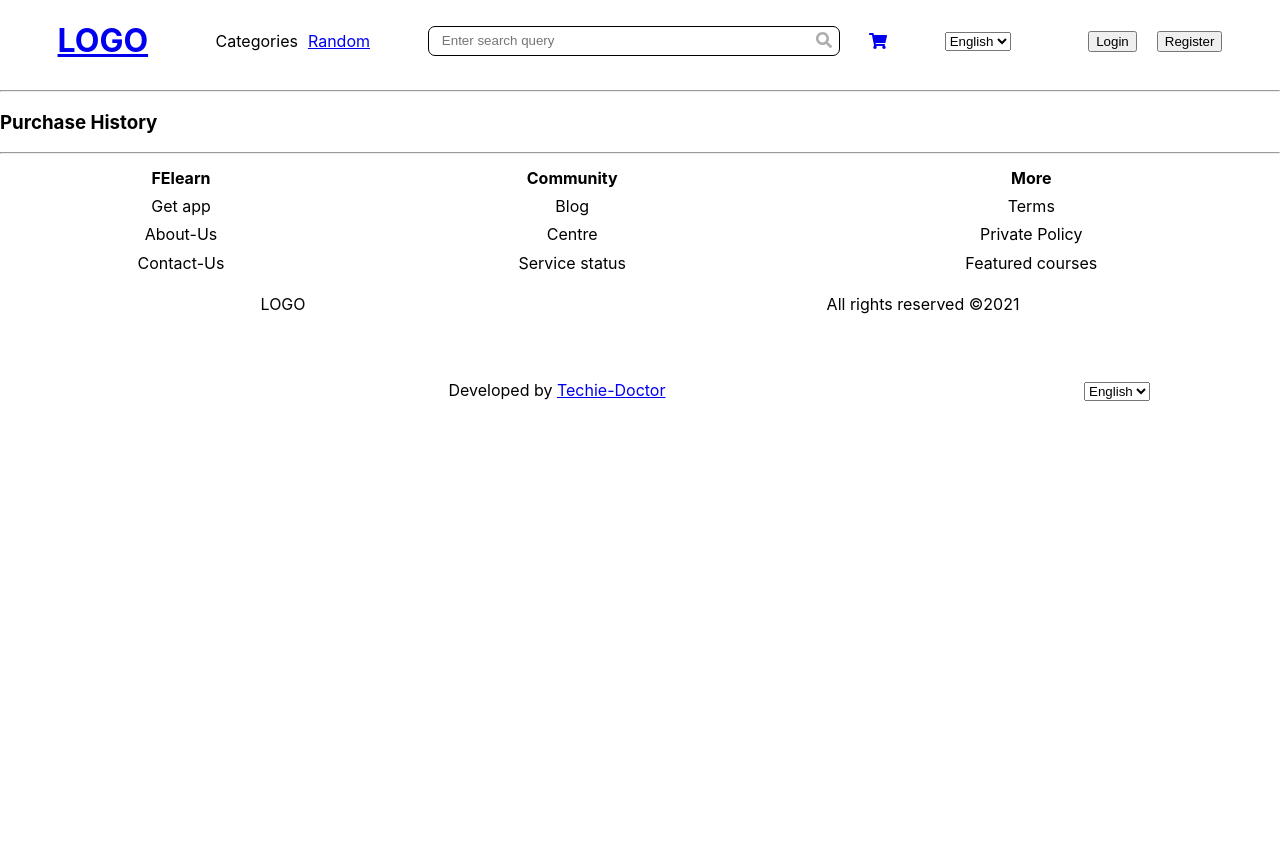
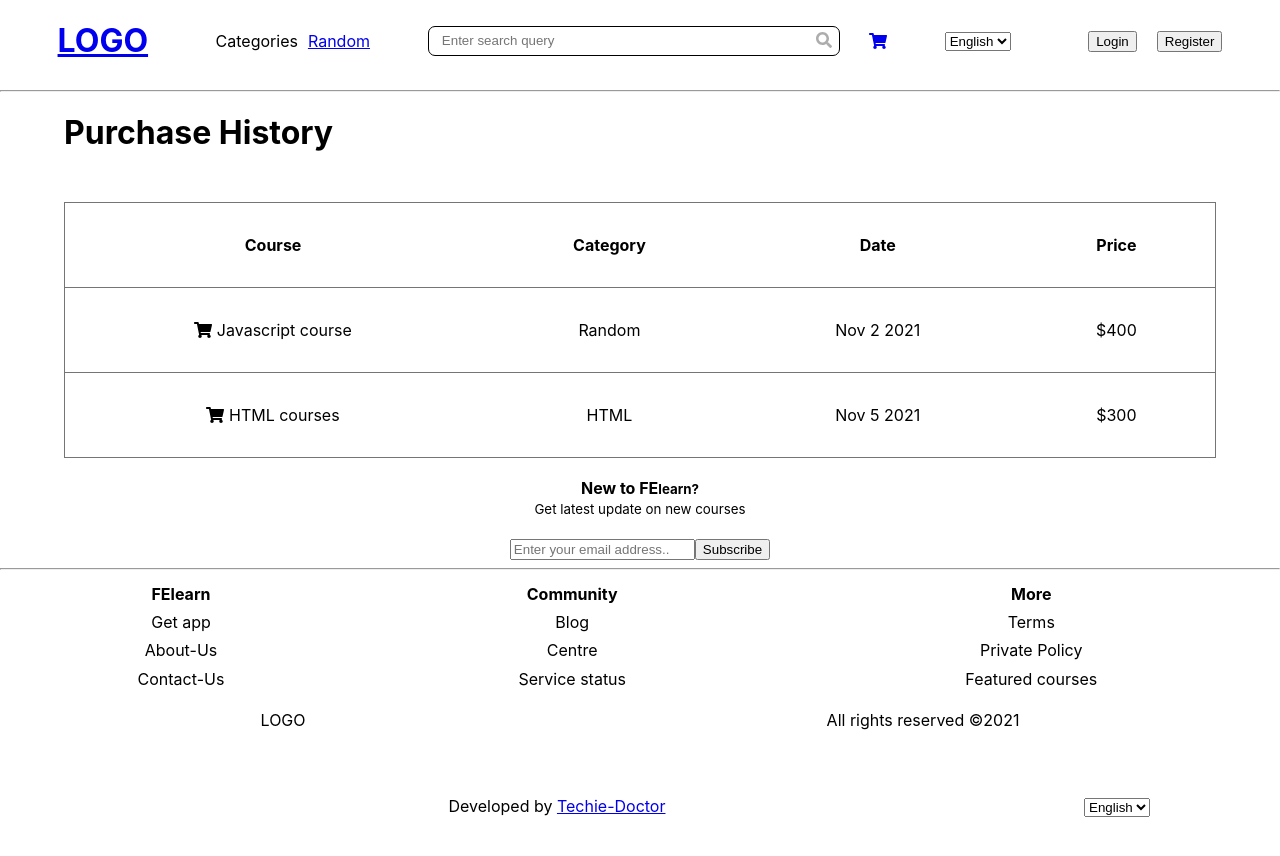
Before and after one commit to tech-doctor/onlineCourse, a React (Create React App) app: page /dashboard/purchase-history in a window 1280 px wide. Shown: the top 856 px of the page. Before the commit the page ends 800 px from the top, so only its background shows below. Built offline with nearby package versions, Linux system fonts and the light colour scheme.

Commit message:
updated the page folder

```diff
--- a/src/Pages/cart/index.js
+++ b/src/Pages/cart/index.js
@@ -2,6 +2,8 @@ import React from 'react'
 import Header from "../../Component/Header/desktopHeader/Header"
 import Footer from '../../Component/Footer/footer'
 import '../../Styles/cart.scss'
+import TotalCart from './totalCart'
+import OtherCourses from './otherCourses'
 
 const  cartPage = ()  => {
 
@@ -41,20 +43,18 @@ const  cartPage = ()  => {
 		  <div className = "title">
 			  <h2 style ={{color: 'white'}}>Shopping Cart</h2>
       </div>
-			<div className = "body">
+			<div style = {{margin: '50px 10%'}} className = "body">
 				<div className = "cartList-Total">
-					<CartList/>
+         <div>
           <CartList/>
-					<div style = {{border: '1px solid black'}} className = "total">
-						<p style = {{fontSize: '22px'}}>Total:</p>
-            <span style = {{fontSize: '25px', fontWeight: '700'}}>$19.98</span><br/>
-            <span style = {{textDecoration: 'line-through'}}>$189.88</span><br/>
-            <span>89% off</span><br/>
-            <button style = {{width: '100%'}}>Checkout</button>
-					</div>
+          <CartList/>
+         </div>
+         <div>
+          <TotalCart/>
+         </div>
 			  </div>
         <div className = "otherCourses">
-
+          <OtherCourses/>
 				</div>
 			</div>
 		</div>
--- /dev/null
+++ b/src/Pages/cart/otherCourses.js
@@ -0,0 +1,36 @@
+import React from 'react'
+
+
+const  otherCourses = () => {
+
+  const Box = function courseBox () {
+    return (
+       <div className = "box">
+         <div className = 'image'>
+        <img alt ="" src = "https://www.valuecoders.com/blog/wp-content/uploads/2020/06/10-reasons-to-use-reactjs-for-enterprise-app-development-1024x614.jpg"></img>
+      </div>
+			<div className = "course-box-details">
+				<p>Title</p>
+				<p>Time</p>
+				<p>Rating</p>
+				<p>Price-tag</p>
+			</div>
+       </div>
+    )
+  }
+	return (
+		<div className = "otherCourses">
+		<div className = "div-title">
+			<p style = {{textAlign: 'center', fontWeight: '700', fontSize: '20px'}}>Other Courses you might interest you</p>
+		</div>
+		<div className = "body">
+      <Box/>
+      <Box/>
+      <Box/>
+      <Box/>
+		 </div>
+		</div>
+	)
+}
+
+export default otherCourses
--- /dev/null
+++ b/src/Pages/cart/totalCart.js
@@ -0,0 +1,17 @@
+import React from 'react'
+import '../../Styles/cart.scss'
+
+
+const  TotalCart = () => {
+  return (
+    <div style = {{border: '1px solid black'}} className = "total">
+      <p style = {{fontSize: '22px'}}>Total:</p>
+      <span style = {{fontSize: '25px', fontWeight: '700'}}>$19.98</span><br/>
+      <span style = {{textDecoration: 'line-through'}}>$189.88</span><br/>
+      <span>89% off</span><br/>
+      <button style = {{width: '100%'}}>Checkout</button>
+    </div>
+  )
+}
+
+export default TotalCart
--- a/src/Pages/purchaseHistory/index.js
+++ b/src/Pages/purchaseHistory/index.js
@@ -1,23 +1,52 @@
 import React from 'react'
 import Header from '../../Component/Header/desktopHeader/Header'
 import Footer from '../../Component/Footer/footer'
-
+import Subscribe from '../landingPage/subscribe'
+import { FontAwesomeIcon } from '@fortawesome/react-fontawesome'
+import  {faSearch, faShoppingCart, faUserCircle}  from '@fortawesome/free-solid-svg-icons'
+import '../../Styles/history.scss'
 
 const  purchaseHistory = ()  => {
 	return (
-		<div>
+		<div className = "purchaseHistory">
 			<div>
         <Header/>
 			</div>
 			<hr/>
 			<div className = "center-div">
 				<div className = "title">
-          <h3>Purchase History</h3>
+          <h1>Purchase History</h1>
 				</div>
 				<div className ="body">
-
+        <table>
+					<thead>
+						<tr>
+							<th>Course</th>
+              <th>Category</th>
+							<th>Date</th>
+							<th>Price</th>
+						</tr>
+					</thead>
+					<tbody>
+						<tr>
+							<td><FontAwesomeIcon icon={faShoppingCart} /> Javascript course</td>
+							<td>Random</td>
+							<td>Nov 2 2021</td>
+              <td>$400</td>
+						</tr>
+            <tr>
+              <td> <FontAwesomeIcon icon={faShoppingCart} /> HTML courses</td>
+							<td>HTML</td>
+							<td>Nov 5 2021</td>
+              <td>$300</td>
+						</tr>
+					</tbody>
+				</table>
 				</div>
 			</div>
+      <div style = {{marginTop: '20px'}}>
+        <Subscribe/>
+      </div>
 			<hr/>
 			<div>
 				<Footer/>
--- a/src/Styles/cart.scss
+++ b/src/Styles/cart.scss
@@ -5,8 +5,8 @@
       padding: 1em 5em;
     }
     .body{
+
       .cartList-Total{
-        margin: 10px 10%;
         border: 1px solid black;
          padding: 0.6em;
         .cartList{
@@ -14,7 +14,6 @@
           justify-content: space-between;
           align-items: center;
           width: 100%;
-          // flex-wrap: wrap;
           border : 1px solid rgb(88, 87, 87);
           position: relative;
           .left{
@@ -51,6 +50,26 @@
              position: relative;
              width: 20%;
              left: 80%;
+
+          }
+      }
+      .otherCourses{
+        margin-top: 100px;
+          .body{
+          width: 100%;
+          display: flex;
+          div + div {
+            margin-left: 10px;
+          }
+          .box{
+            border: 1px solid black;
+            .image{
+              width: 100%;
+              img{
+                width: 100%;
+              }
+            }
+          }
 
         }
       }
@@ -98,6 +117,7 @@
     .center-div{
       .body{
         .cartList-Total{
+          margin: 0 -10%;
           .cartList{
             // display: flex;
             // justify-content: space-between;
@@ -125,6 +145,9 @@
             left: 0%;
           }
         }
+        .otherCourses {
+          margin: 0 -5%;
+        }
 
       }
 
--- a/src/Styles/footer.scss
+++ b/src/Styles/footer.scss
@@ -5,7 +5,6 @@ footer {
       border-collapse: collapse;
       text-align: center;
       padding: 0.2em 1em;
-
     }
 
   }
--- /dev/null
+++ b/src/Styles/history.scss
@@ -0,0 +1,21 @@
+.purchaseHistory{
+  .center-div{
+    margin: 10px 5%;
+    .body{
+      margin-top: 50px;
+      table{
+        width: 100%;
+        tr{
+          border: 1px solid rgb(117, 117, 117);
+        }
+      }
+      table, th, td {
+        border-collapse: collapse;
+        text-align: center;
+        padding: 2em ;
+        // width: 100%;
+      }
+
+    }
+  }
+}
```
Lines whose indentation alone changed are shown as unchanged.
